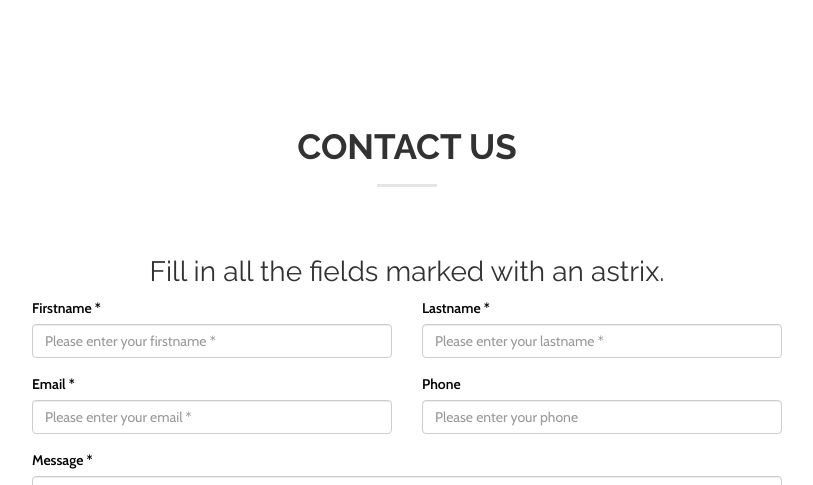
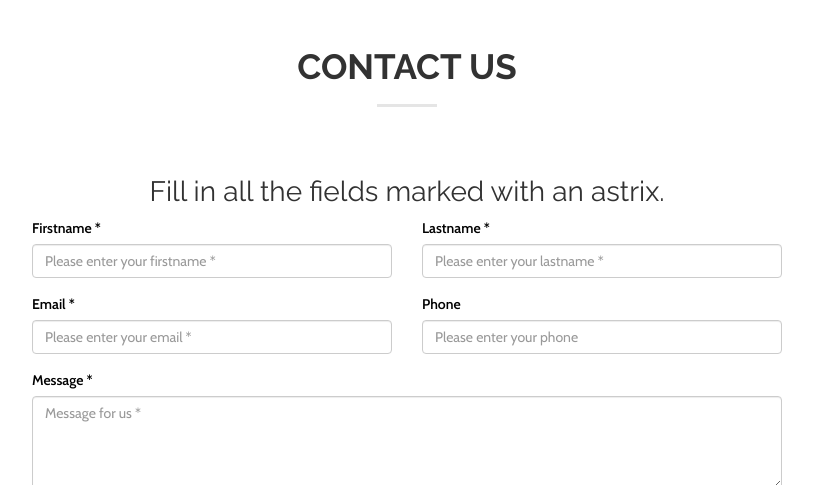
Before and after one commit to Masssssimo/LBC, a PHP site: page /home.php in a window 1280 px wide. Shown: the part 6015-6500 px from the top of the page, without its empty margins (233-1046 px from the left). Run offline with PHP 8.4, Linux system fonts and the light colour scheme; data that the repository does not hold is empty; some libraries are stand-ins or nearby versions.

Commit message:
contact form moved up by -80px
dsa

```diff
--- a/home.php
+++ b/home.php
@@ -1024,7 +1024,7 @@
 	</section>
 
 	<section id="contact-form" class="about-section">
-		<div class="container">
+		<div class="container" style="margin-top: -80px">
 
     <div class="row">
 
```
